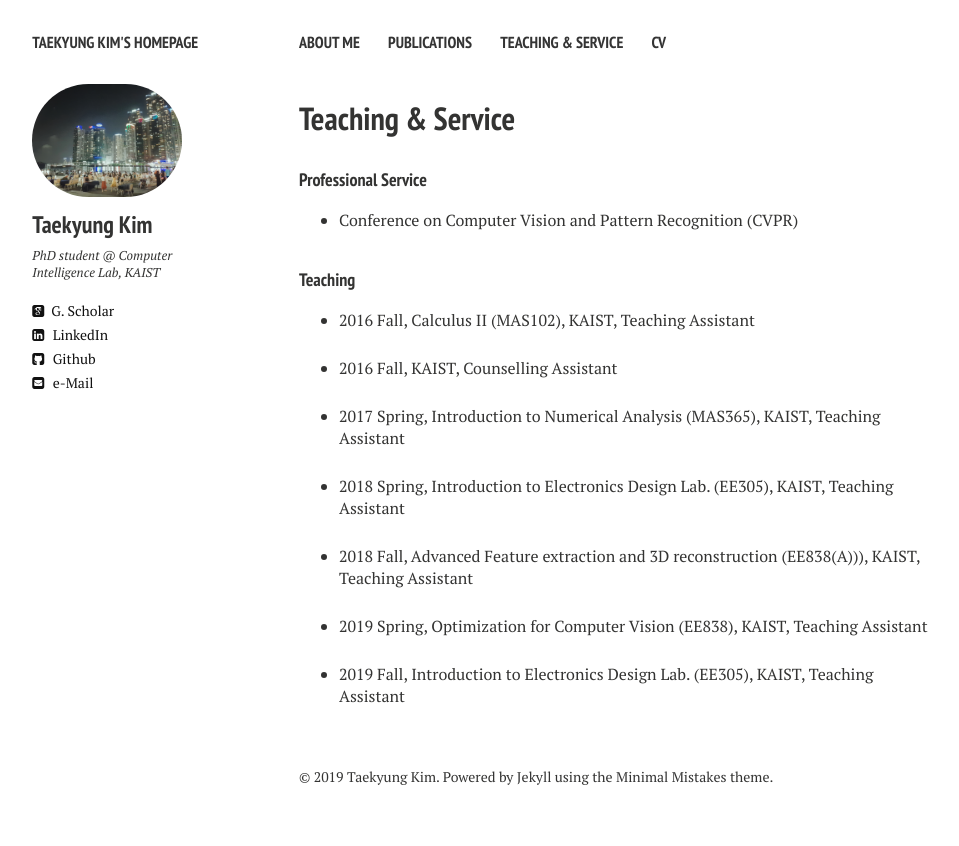
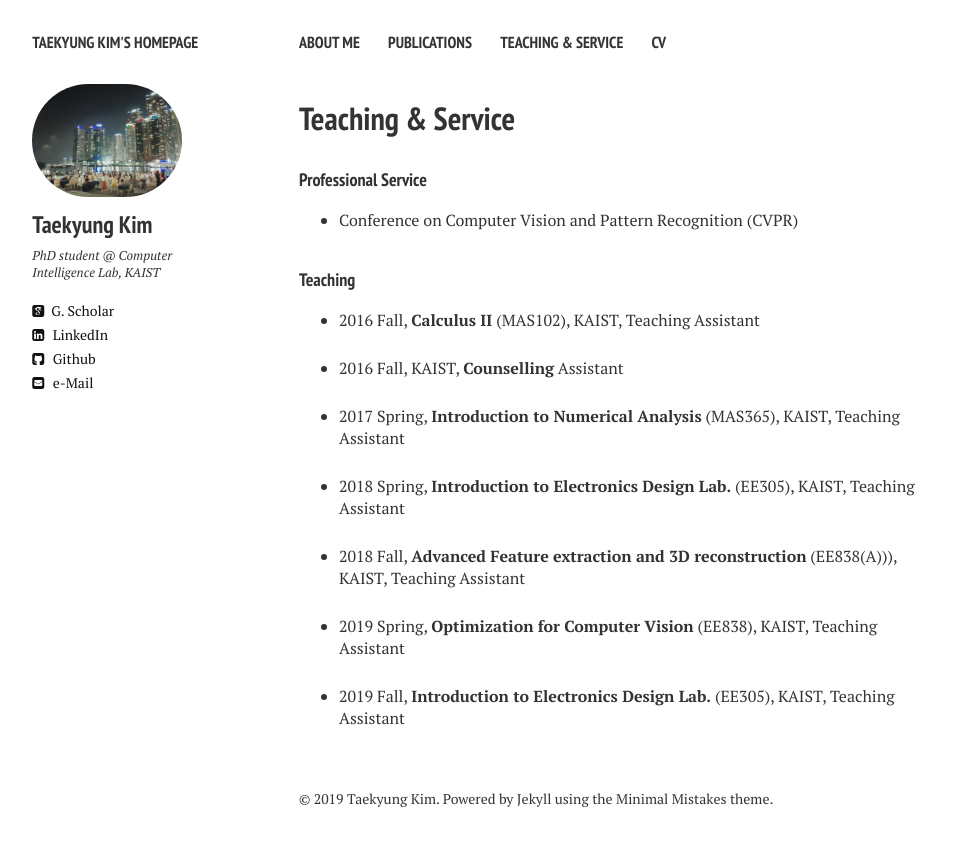
Before and after one commit to TKKim93/TKKim93.github.io, a Jekyll site: the page built from service.md, in a window 1280 px wide. Shown: the top 846 px of the page, without its empty margins (21-980 px from the left). Built offline with Jekyll 4.4.1, drawn with Linux system fonts in a browser that asks for light colours; nearby versions of some CDN libraries.

```diff
--- a/_layouts/service.html
+++ b/_layouts/service.html
@@ -83,13 +83,13 @@ div.bibtex pre { font-size: 75%; overflow: auto;  width: 100%; padding: 0em 0em;
 <h4 style="margin-bottom:0px;padding-top:10px;">Teaching</h4>
 <ul class="biblist">
 <!-- Item:  -->
-<li ><p>2016 Fall, Calculus II (MAS102), KAIST, Teaching Assistant </p></li>
-<li ><p>2016 Fall, KAIST, Counselling Assistant </p></li>
-<li ><p>2017 Spring, Introduction to Numerical Analysis (MAS365), KAIST, Teaching Assistant </p></li>
-<li ><p>2018 Spring,  Introduction to Electronics Design Lab. (EE305), KAIST, Teaching Assistant </p></li>
-<li ><p>2018 Fall, Advanced Feature extraction and 3D reconstruction (EE838(A))), KAIST, Teaching Assistant </p></li>
-<li ><p>2019 Spring, Optimization for Computer Vision (EE838), KAIST, Teaching Assistant </p></li>
-<li ><p>2019 Fall,  Introduction to Electronics Design Lab. (EE305), KAIST, Teaching Assistant </p></li>
+<li ><p>2016 Fall, <b>Calculus II</b> (MAS102), KAIST, Teaching Assistant </p></li>
+<li ><p>2016 Fall, KAIST, <b>Counselling</b> Assistant </p></li>
+<li ><p>2017 Spring, <b>Introduction to Numerical Analysis</b> (MAS365), KAIST, Teaching Assistant </p></li>
+<li ><p>2018 Spring,  <b>Introduction to Electronics Design Lab.</b> (EE305), KAIST, Teaching Assistant </p></li>
+<li ><p>2018 Fall, <b>Advanced Feature extraction and 3D reconstruction</b> (EE838(A))), KAIST, Teaching Assistant </p></li>
+<li ><p>2019 Spring, <b>Optimization for Computer Vision</b> (EE838), KAIST, Teaching Assistant </p></li>
+<li ><p>2019 Fall, <b>Introduction to Electronics Design Lab.</b> (EE305), KAIST, Teaching Assistant </p></li>
 </ul>
 
 
```
